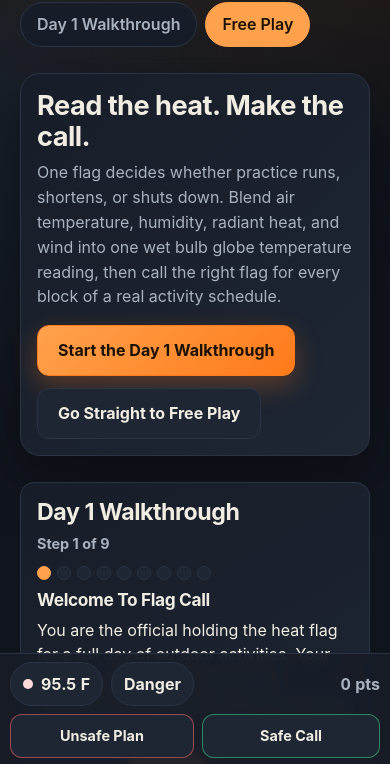
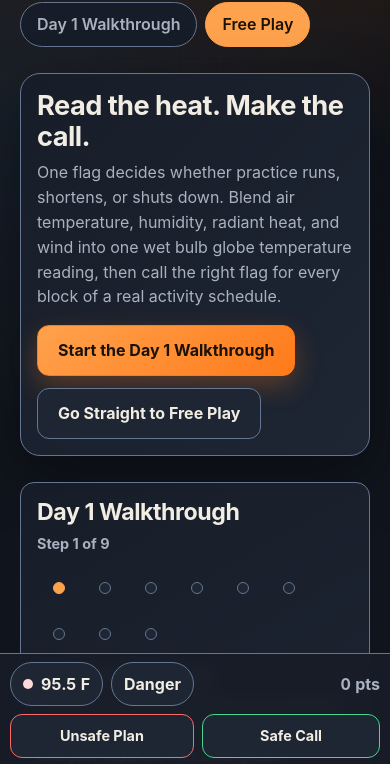
Before and after one commit to draarivpatel-ui/flag-call, a website with bundled scripts: page index.html in a window 390 px wide. Shown: the part 78-842 px from the top of the page. Built offline with nearby package versions, Linux system fonts and the light colour scheme.

Commit message:
Improve control edges and walkthrough touch targets

```diff
--- a/styles.css
+++ b/styles.css
@@ -5,7 +5,7 @@
   --bg-deep: #0b0e14;
   --panel: #171d28;
   --panel-2: #1e2634;
-  --line: #2a3446;
+  --line: #657693;
   --ink: #f2ede3;
   --ink-muted: #a9b2c0;
   --accent: #ffa24d;
@@ -405,11 +405,11 @@ input[type="range"] {
 
 .judge-btn svg { width: 20px; height: 20px; flex: none; }
 
-.judge-warn { border-color: rgba(255, 107, 107, 0.55); }
+.judge-warn { border-color: var(--warn); }
 
 .judge-warn:hover { border-color: var(--warn); box-shadow: 0 10px 26px rgba(255, 107, 107, 0.15); }
 
-.judge-safe { border-color: rgba(70, 214, 140, 0.55); }
+.judge-safe { border-color: var(--good); }
 
 .judge-safe:hover { border-color: var(--good); box-shadow: 0 10px 26px rgba(70, 214, 140, 0.15); }
 
@@ -717,6 +717,21 @@ dialog::backdrop { background: rgba(5, 7, 11, 0.7); }
 
   .run-bar #run-unsafe { grid-column: 1 / 3; }
   .run-bar #run-safe { grid-column: 3 / 4; }
+
+  .coach-dots { gap: 2px; }
+  .coach-dots button {
+    width: 44px;
+    height: 44px;
+    border-color: transparent;
+    background: transparent;
+  }
+  .coach-dots button::before {
+    inset: 15px;
+    border: 1px solid var(--line);
+    background: var(--panel-2);
+  }
+  .coach-dots button[aria-current="true"] { background: transparent; border-color: transparent; }
+  .coach-dots button[aria-current="true"]::before { background: var(--accent); border-color: var(--accent); }
 }
 
 @page { size: Letter; margin: 0.7in; }
```
Also changed, not shown: tests/accessibility.test.js (+15 -1 lines), README.md.
